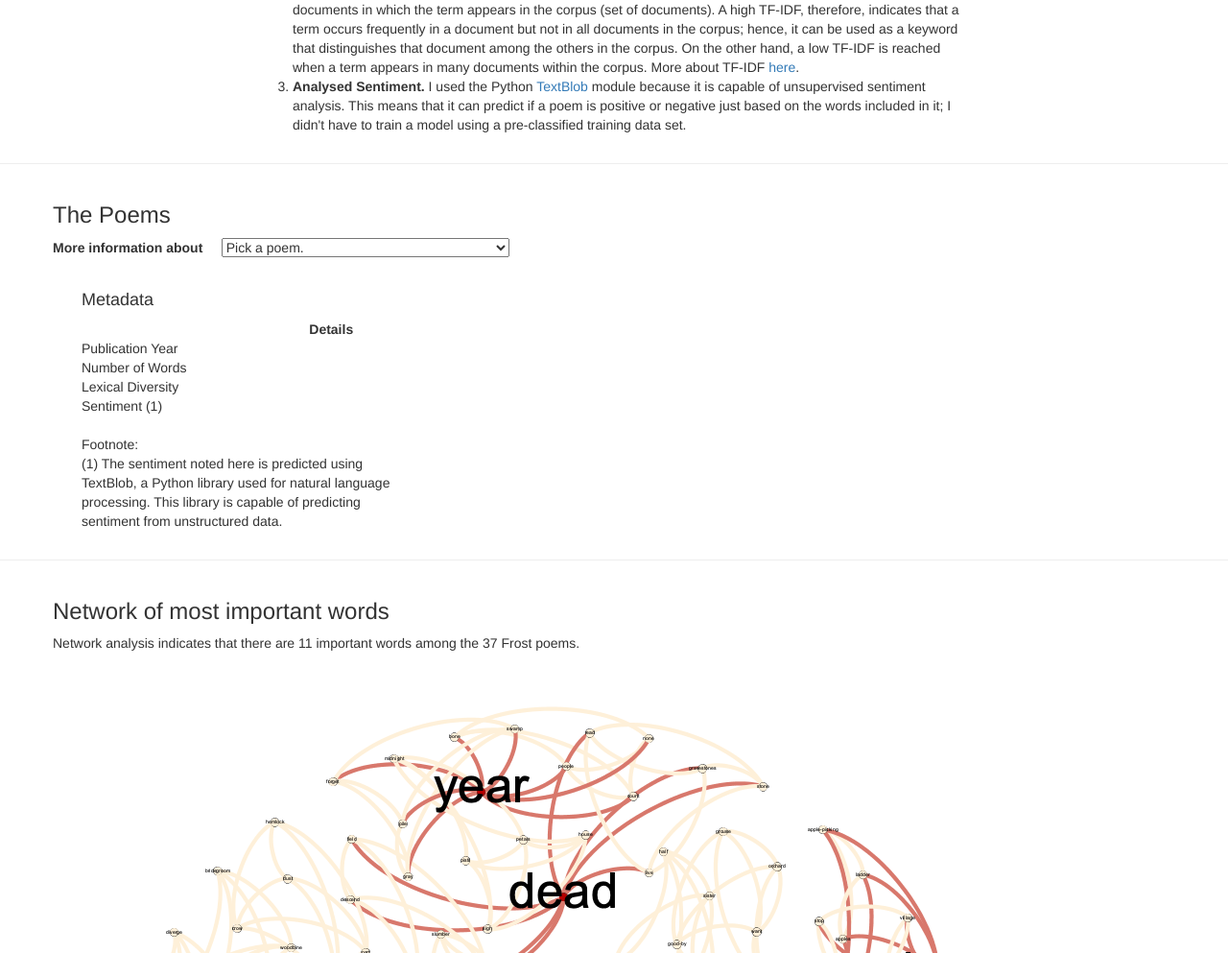
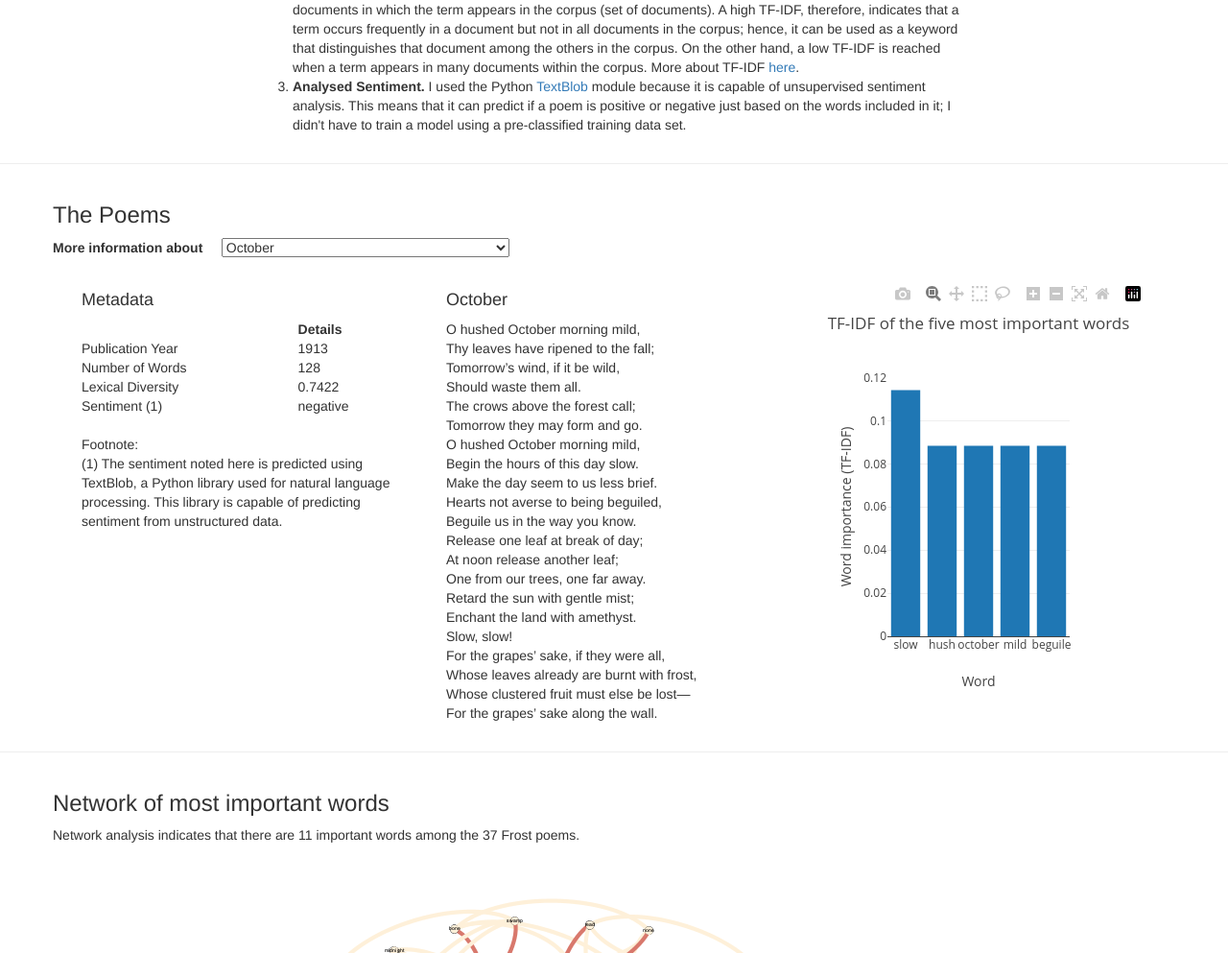
Before and after one commit to rochiecuevas/poetry, a Flask app: page / in a window 1280 px wide. Shown: the part 838-1831 px from the top of the page at 96% size. Run offline with Flask 2, Linux system fonts and the light colour scheme; data comes from the database, SQL or seed files in the repository; some libraries are stand-ins or nearby versions.

Commit message:
made October the default poem

```diff
--- a/static/js/app.js
+++ b/static/js/app.js
@@ -28,10 +28,66 @@ d3.json(urlMetadata).then(function(trace){
         })
         .attr("title", "options");
 
-    // (4) Disable "Pick a poem."
-    document.getElementById("choices").disabled = true;
 
-    // (5) Fill in the table based on the selected poem
+    // (4) Default selection = "October"
+    var defaultx = "October";
+    options.property("selected", function(d){
+        return d === defaultx
+    });
+
+    // (5) Fill in the table based on the default selected poem
+    var urlMetadata2 = `/metadata/${defaultx}`;
+    console.log(urlMetadata2);
+
+    var urlPoem2 = `/data/${defaultx}`;
+    console.log(urlPoem2)
+    document.getElementById("title").innerHTML = defaultx;
+
+    // DEFAULT: Use the default url to fill the table with metadata
+    d3.json(urlMetadata2).then(function(trace){
+        var data = [trace][0];
+        console.log(data);
+
+        // (5.3.1) Get the values that match the keys of each item in the array
+        var tdLength = d3.select("#poem_length");
+        var tdYear = d3.select("#publication_year");
+        var tdSentiment = d3.select("#sentiment");
+        var tdLexDiv = d3.select("#lex_div")
+
+        var tdList = [tdLength, tdYear, tdSentiment, tdLexDiv];
+        var catList = ["poem_length", "publication_year", "sentiment", "lexical_diversity"];
+
+        // (5.3.2) Populate the HTML table with the metadata for each poem
+        for (var i = 0; i < tdList.length; i ++){
+            tdList[i].text(data[catList[i]])
+        };
+    });
+
+    // DEFAULT: Use the default url to print the poem
+    d3.json(urlPoem2).then(function(trace){
+        var data = [trace][0]["lines"];
+        var res = data.split(/\n/).join("<br>")
+        console.log(res);
+        document.getElementById("lines").innerHTML = res;
+
+        // DEFAULT: Create a bar chart using TF-IDF
+            var data2 = [trace][0];
+            console.log(data2);
+            data2["type"] = "bar";
+            data2["x"] = data2["word"];
+            data2["y"] = data2["TF-IDF"];
+
+            var layout = {
+                title: "TF-IDF of the five most important words",
+                showlegend: false,
+                xaxis: {title: "Word"},
+                yaxis: {title: "Word importance (TF-IDF)"}
+            };
+
+            Plotly.newPlot("bar", [data2], layout);
+        });
+
+
     // (5.1) Select a sample
     function handleChange(){
         var selection = poemTitle.property("value");
--- a/templates/index.html
+++ b/templates/index.html
@@ -63,7 +63,7 @@
         <h3>The Poems</h3>
         <label>More information about&nbsp;&nbsp;&nbsp;&nbsp;</label> <!-- add space between text and option box -->
         <select id = "poem">
-          <option id = "choices">Pick a poem.</option>
+          <option id = "choices"></option>
         </select>
         <br>
         <br>
@@ -119,7 +119,7 @@
           <p id = "lines"><i></i></p>
         </div>
       </div>
-      <!-- Insert graph of mportant Words -->
+      <!-- Insert graph of important Words -->
       <div class = "col-md-4">
         <div id = "bar"></div>
       </div>
```
